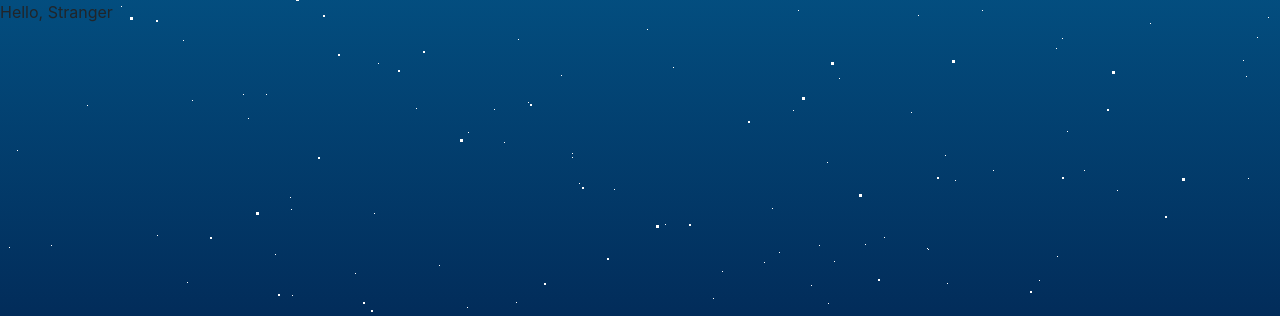
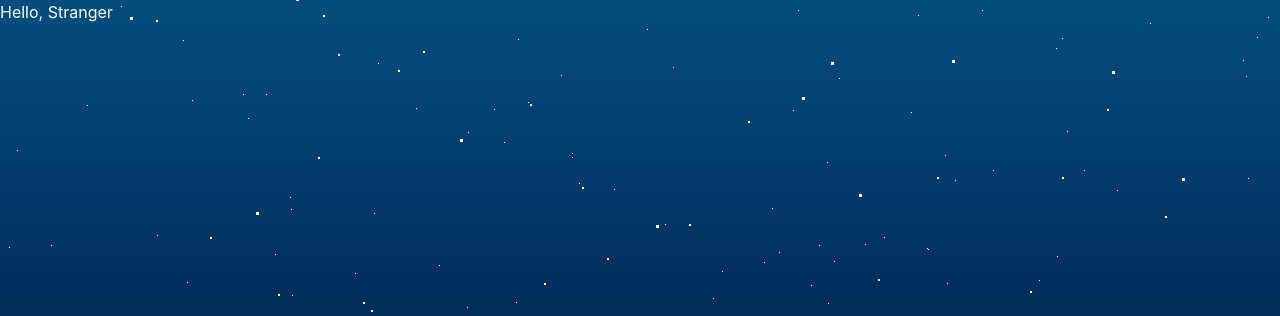
Before and after one commit to CsarChvz/Blog-App-Flask, a Flask app: page / in a window 1280 px wide. Shown: the part 62-378 px from the top of the page. Run offline with Flask 2, Linux system fonts and the light colour scheme; some libraries are stand-ins or nearby versions.

Commit message:
Se cambio de color

```diff
--- a/app/templates/index.html
+++ b/app/templates/index.html
@@ -7,11 +7,11 @@
     <p> The local date and times {{ moment(current_time).format('LLL') }}</p>
     <p> That was {{ moment(current_time).fromNow(refresh=True) }}</p>
 </div> -->
-Hello,
+<p style="color: white;"> Hello,
 {% if current_user.is_authenticated %}
     {{ current_user.username }}
 {% else %}
     Stranger
 {% endif %}
-
+</p>
 {% endblock %}
```
